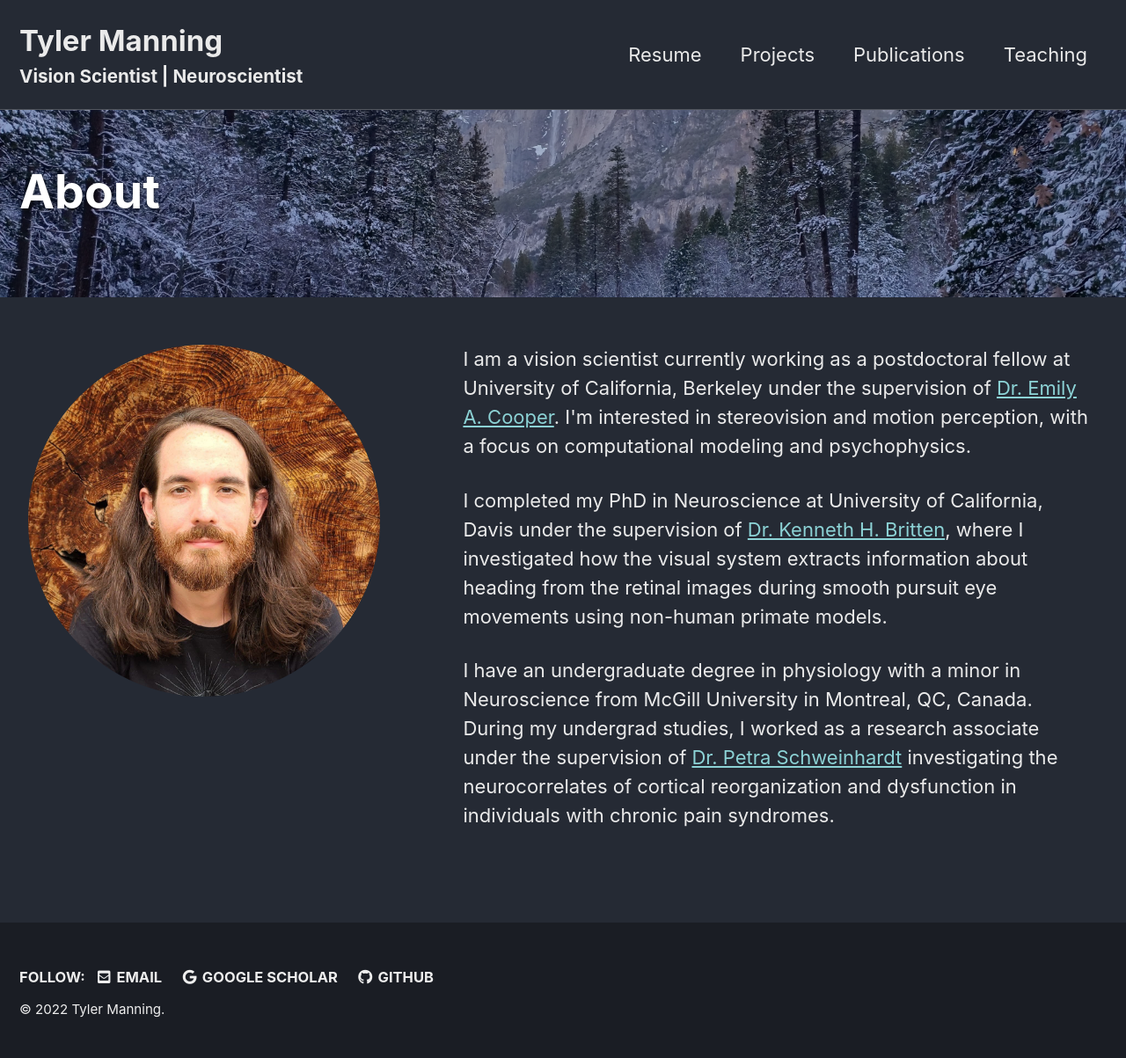
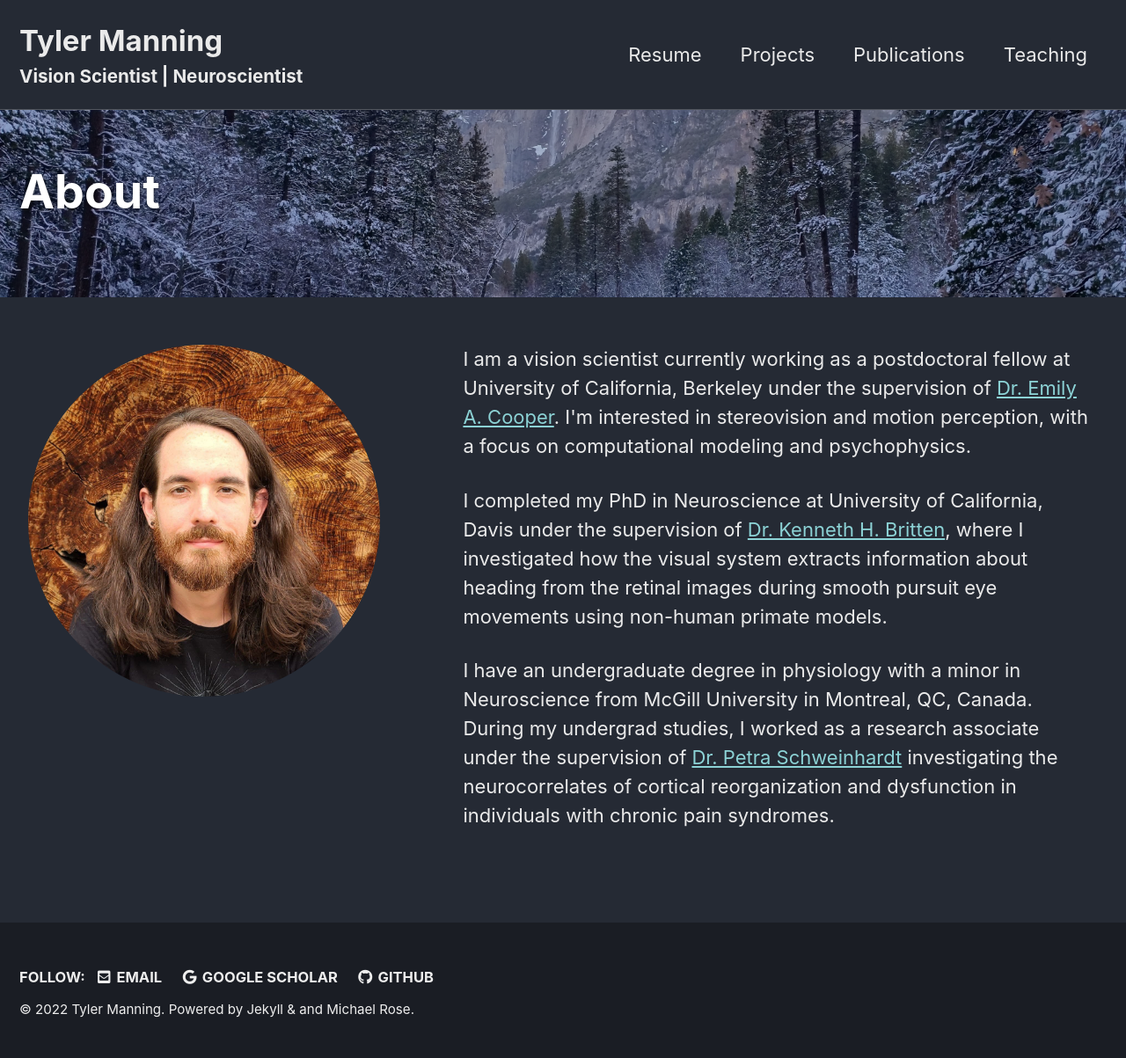
Before and after one commit to tsmanning/tsmanning.github.io, a Jekyll site: the page built from index.html, in a window 1280 px wide. Shown: the whole page at 88% size. Built offline with Jekyll 4.4.1, drawn with Linux system fonts in a browser that asks for light colours; cached includes are drawn as plain includes; the list of posts is cut into pages by our own code.

Commit message:
copyright

```diff
--- a/_includes/footer.html
+++ b/_includes/footer.html
@@ -18,5 +18,5 @@
   </ul>
 </div>
 
-<!--div class="page__footer-copyright">&copy; {{ site.time | date: '%Y' }} {{ site.name | default: site.title }}. {{ site.data.ui-text[site.locale].powered_by | default: "Powered by" }} <a href="https://jekyllrb.com" rel="nofollow">Jekyll</a> &amp; <a href="https://mademistakes.com/work/minimal-mistakes-jekyll-theme/" rel="nofollow">Minimal Mistakes</a>.</div-->
-<div class="page__footer-copyright">&copy; {{ site.time | date: '%Y' }} {{ site.name | default: site.title }}.</div>
+<div class="page__footer-copyright">&copy; {{ site.time | date: '%Y' }} {{ site.name | default: site.title }}. {{ site.data.ui-text[site.locale].powered_by | default: "Powered by" }} <a href="https://jekyllrb.com" rel="nofollow">Jekyll</a> &amp; <a href="https://mademistakes.com/work/minimal-mistakes-jekyll-theme/" rel="nofollow"> and Michael Rose</a>.
+<!--<div class="page__footer-copyright">&copy; {{ site.time | date: '%Y' }} {{ site.name | default: site.title }}.</div-->
```
